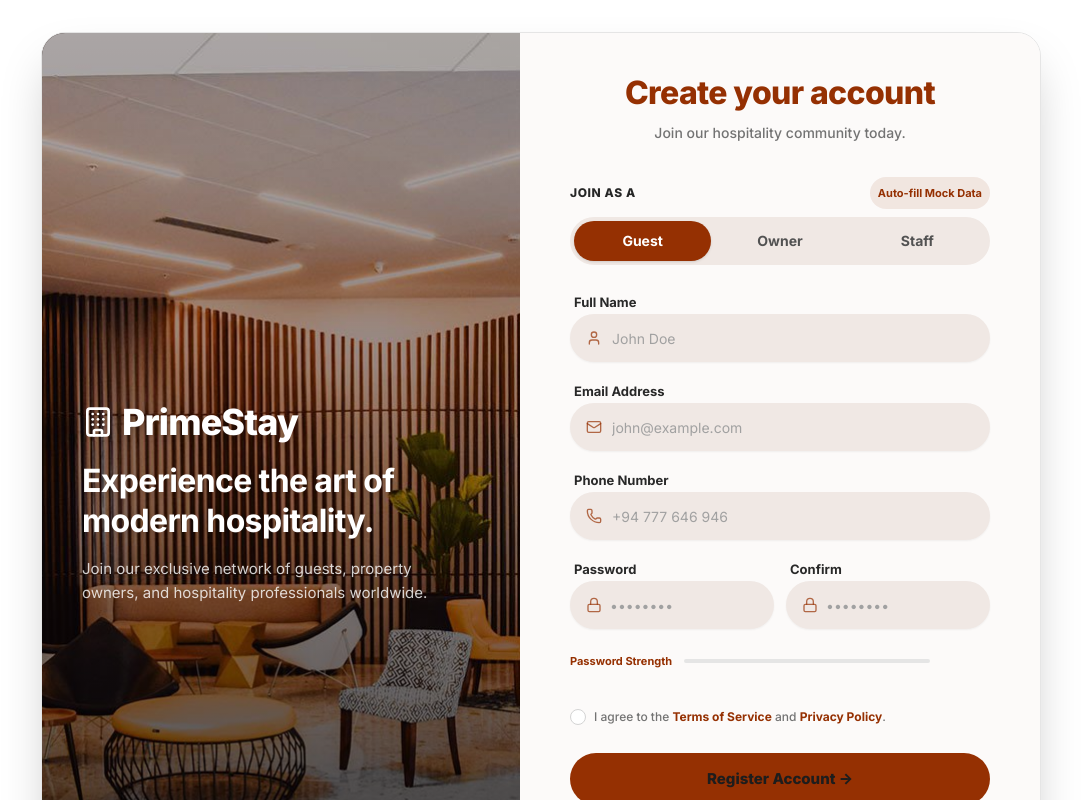
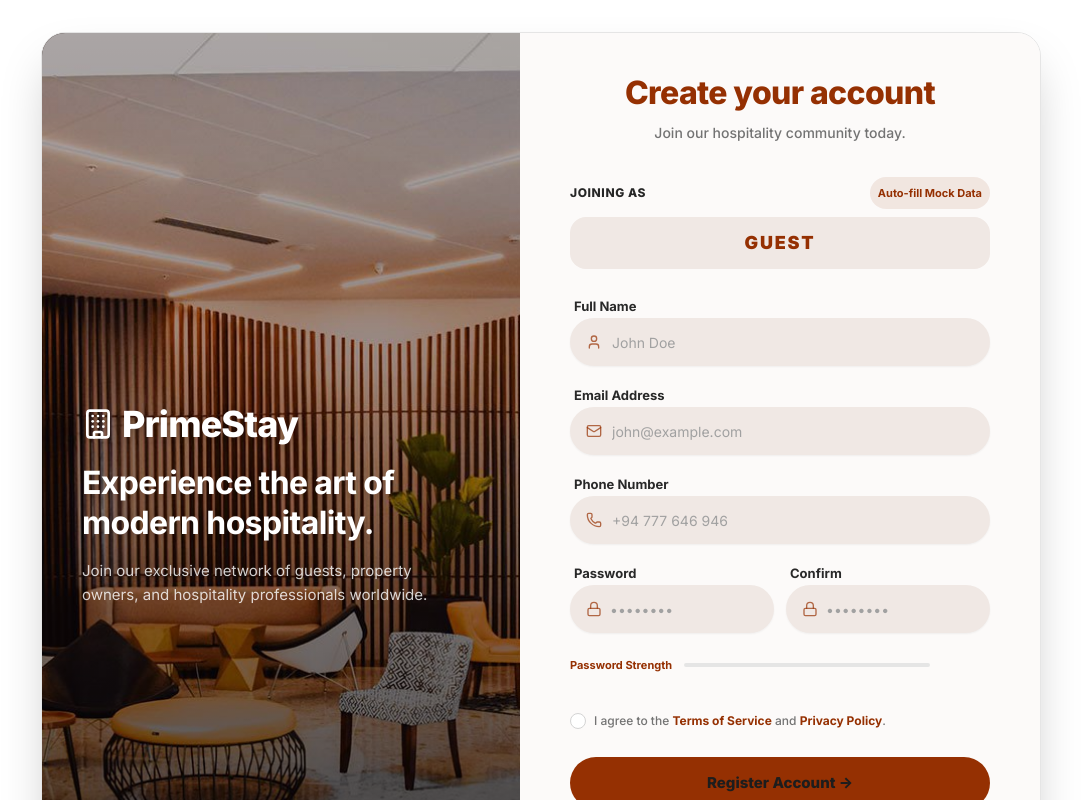
Before and after one commit to Dula0268/b4code-frontend, a Next.js app: page /auth/register in a window 1280 px wide. Shown: the top 800 px of the page, without its empty margins (99-1180 px from the left). Built offline with nearby package versions, Linux system fonts and the light colour scheme.

Commit message:
feat: complete register flow and integrate logout navigation

```diff
--- a/src/app/auth/logout/page.tsx
+++ b/src/app/auth/logout/page.tsx
@@ -22,7 +22,6 @@ export default function LogoutPage() {
             setCountdown((prev) => {
                 if (prev <= 1) {
                     clearInterval(timer);
-                    router.push("/auth/login");
                     return 0;
                 }
                 return prev - 1;
@@ -30,7 +29,14 @@ export default function LogoutPage() {
         }, 1000);
 
         return () => clearInterval(timer);
-    }, [logout, router]);
+    }, [logout]);
+
+    // Separate effect for navigation to avoid side-effect in state updater
+    useEffect(() => {
+        if (countdown === 0) {
+            router.push("/auth/login");
+        }
+    }, [countdown, router]);
 
     return (
         <div className="min-h-screen bg-neutral-50 flex flex-col font-sans">
--- a/src/app/auth/register/page.tsx
+++ b/src/app/auth/register/page.tsx
@@ -2,8 +2,8 @@
 
 import Image from "next/image";
 import Link from "next/link";
-import { useRouter } from "next/navigation";
-import { useState, useEffect } from "react";
+import { useRouter, useSearchParams } from "next/navigation";
+import { useState, useEffect, Suspense } from "react";
 import { Mail, Lock, CheckCircle2, Phone, User, Home, MapPin, Building2, Briefcase, KeyRound, Building } from "lucide-react";
 import clsx from "clsx";
 
@@ -15,10 +15,27 @@ import { useAuthStore } from "@/store/auth/auth.store";
 type Role = "guest" | "owner" | "staff";
 
 export default function RegisterPage() {
+    return (
+        <Suspense fallback={<div className="min-h-screen flex items-center justify-center">Loading...</div>}>
+            <RegisterForm />
+        </Suspense>
+    );
+}
+
+function RegisterForm() {
     const router = useRouter();
+    const searchParams = useSearchParams();
     const { register, loading, error: authError, setError } = useAuthStore();
 
     const [role, setRole] = useState<Role>("guest");
+
+    // Initialize role from query params
+    useEffect(() => {
+        const roleParam = searchParams.get("role") as Role;
+        if (roleParam && ["guest", "owner", "staff"].includes(roleParam)) {
+            setRole(roleParam);
+        }
+    }, [searchParams]);
 
     // Common Fields
     const [fullName, setFullName] = useState("");
@@ -74,11 +91,6 @@ export default function RegisterPage() {
         }
     };
 
-    const handleRoleSelect = (selectedRole: Role) => {
-        setRole(selectedRole);
-        setError(null);
-        setLocalError(null);
-    };
 
     const handleRegister = async (e: React.FormEvent) => {
         e.preventDefault();
@@ -172,10 +184,10 @@ export default function RegisterPage() {
                                 </p>
                             </div>
 
-                            {/* ROLE TOGGLE */}
+                            {/* ROLE DISPLAY (HIDDEN TOGGLE) */}
                             <div className="mb-6">
                                 <div className="flex items-center justify-between mb-2">
-                                    <Label className="text-[12px] font-extrabold text-neutral-800 uppercase tracking-wider block">Join as a</Label>
+                                    <Label className="text-[12px] font-extrabold text-neutral-800 uppercase tracking-wider block">Joining as</Label>
                                     <button
                                         type="button"
                                         onClick={handleFillMockData}
@@ -184,34 +196,10 @@ export default function RegisterPage() {
                                         Auto-fill Mock Data
                                     </button>
                                 </div>
-                                <div className="flex p-1 bg-[#f0e8e4] rounded-full">
-                                    <button
-                                        onClick={() => handleRoleSelect("guest")}
-                                        className={clsx(
-                                            "flex-1 py-2 text-[14px] font-bold rounded-full transition-all",
-                                            role === "guest" ? "bg-[#953002] text-white shadow-sm" : "text-neutral-600 hover:text-neutral-900"
-                                        )}
-                                    >
-                                        Guest
-                                    </button>
-                                    <button
-                                        onClick={() => handleRoleSelect("owner")}
-                                        className={clsx(
-                                            "flex-1 py-2 text-[14px] font-bold rounded-full transition-all",
-                                            role === "owner" ? "bg-[#953002] text-white shadow-sm" : "text-neutral-600 hover:text-neutral-900"
-                                        )}
-                                    >
-                                        Owner
-                                    </button>
-                                    <button
-                                        onClick={() => handleRoleSelect("staff")}
-                                        className={clsx(
-                                            "flex-1 py-2 text-[14px] font-bold rounded-full transition-all",
-                                            role === "staff" ? "bg-[#953002] text-white shadow-sm" : "text-neutral-600 hover:text-neutral-900"
-                                        )}
-                                    >
-                                        Staff
-                                    </button>
+                                <div className="flex p-3 bg-[#f0e8e4] rounded-2xl items-center justify-center">
+                                    <span className="text-[#953002] text-lg font-black uppercase tracking-widest">
+                                        {role}
+                                    </span>
                                 </div>
                             </div>
 
--- a/src/components/features/admin/admin-sidebar.tsx
+++ b/src/components/features/admin/admin-sidebar.tsx
@@ -2,7 +2,7 @@
 
 import Link from "next/link";
 import Logo from "@/components/shared/branding/logo";
-import { usePathname } from "next/navigation";
+import { usePathname, useRouter } from "next/navigation";
 import {
   LayoutDashboard,
   Users,
@@ -57,6 +57,7 @@ const NAV_ITEMS = [
 // ─── Component ─────────────────────────────────────────────────────────────────
 export default function AdminSidebar() {
   const pathname = usePathname();
+  const router = useRouter();
 
   return (
     <aside className="w-[260px] min-h-screen bg-[var(--white)] border-r border-[var(--gray-5)] flex flex-col py-6 fixed top-0 left-0 bottom-0 z-50">
@@ -129,8 +130,7 @@ export default function AdminSidebar() {
           {/* Log Out */}
           <button
             onClick={() => {
-              // TODO: wire up your auth logout logic here
-              console.log("Logout clicked");
+              router.push("/auth/logout");
             }}
             className="flex items-center gap-3 px-[14px] py-[10px] rounded-[10px] border-none bg-transparent cursor-pointer text-sm font-normal text-[var(--black-1)] w-full text-left transition-colors hover:bg-[rgba(235,87,87,0.08)] hover:text-[var(--state-error)]"
           >
--- a/src/components/features/guest/booking/search/owner-cta-section.tsx
+++ b/src/components/features/guest/booking/search/owner-cta-section.tsx
@@ -28,7 +28,7 @@ export default function OwnerCtaSection() {
           List your property, control pricing and availability, manage reservations, and grow your revenue — all from one powerful dashboard.
         </p>
         <Link
-          href="/auth/login?role=owner"
+          href="/auth/register?role=owner"
           className="inline-flex items-center justify-center px-8 py-3 bg-[#953002] hover:bg-[#6d2200] text-white font-semibold text-[15px] rounded-xl transition-colors no-underline"
         >
           Continue as Owner
--- a/src/components/features/guest/booking/search/staff-cta-section.tsx
+++ b/src/components/features/guest/booking/search/staff-cta-section.tsx
@@ -28,7 +28,7 @@ export default function StaffCtaSection() {
           Manage reservations, update order statuses, handle food orders, and respond to guest requests in real time.
         </p>
         <Link
-          href="/auth/login?role=staff"
+          href="/auth/register?role=staff"
           className="inline-flex items-center justify-center px-8 py-3 bg-[#953002] hover:bg-[#6d2200] text-white font-semibold text-[15px] rounded-xl transition-colors no-underline"
         >
           Continue as Staff
--- a/src/components/shared/layout/guest-shell/guest-topbar.tsx
+++ b/src/components/shared/layout/guest-shell/guest-topbar.tsx
@@ -68,7 +68,7 @@ export default function GuestTopbar() {
 
           <div className="flex items-center gap-3">
             <Link
-              href="/auth/register"
+              href="/auth/register?role=guest"
               className="px-4 py-2 text-sm font-semibold text-[#953002] border-2 border-[#953002] rounded-lg hover:bg-[#953002]/5 transition-colors no-underline whitespace-nowrap"
             >
               Register
@@ -118,7 +118,7 @@ export default function GuestTopbar() {
             </Link>
           ))}
           <div className="flex flex-col gap-2 pt-2 border-t border-[#e0e0e0]">
-            <Link href="/auth/register" className="px-4 py-2 text-sm font-semibold text-center text-[#953002] border-2 border-[#953002] rounded-lg no-underline">
+            <Link href="/auth/register?role=guest" className="px-4 py-2 text-sm font-semibold text-center text-[#953002] border-2 border-[#953002] rounded-lg no-underline">
               Register
             </Link>
             <Link href="/auth/login" className="px-4 py-2 text-sm font-semibold text-center text-white bg-[#953002] rounded-lg no-underline">
```
Also changed, not shown: 1 other file (tests, documents, lock files or other folders). Lines whose indentation alone changed are shown as unchanged.
